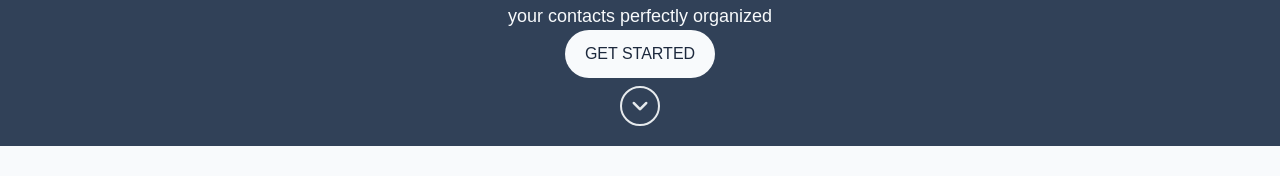
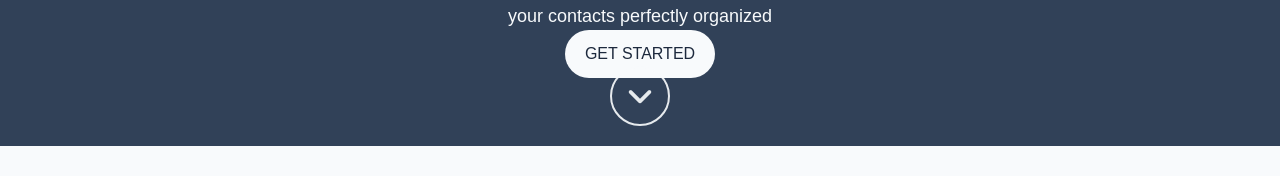
Before and after one commit to 4GeeksAcademy/super-agenda, a React (Vite) app: page / in a window 1280 px wide. Shown: the part 408-584 px from the top of the page. Built offline with nearby package versions, Linux system fonts and the light colour scheme; a web font is replaced by a local one.

Commit message:
cambio en nombre archivos y estilos en banner section

```diff
--- a/src/components/Footer.tsx
+++ b/src/components/Footer.tsx
@@ -29,7 +29,7 @@ export const Footer = () => {
             `
 
             }>
-                <div className={`${ !darkTheme && "border-t-3 border-slate-400"} pt-15 mx-auto max-w-sm sm:max-w-2xl md:max-w-3xl lg:max-w-4xl px-4  grid grid-cols-12 gap-4`}>
+                <div className={`${ !darkTheme && "border-t-1 border-slate-400"} pt-15 mx-auto max-w-sm sm:max-w-2xl md:max-w-3xl lg:max-w-4xl px-4  grid grid-cols-12 gap-4`}>
                     {store?.slug ?
 
                         <>
--- a/src/components/Home/BannerSection.tsx
+++ b/src/components/Home/BannerSection.tsx
@@ -19,10 +19,10 @@ export const BannerSection = () => {
                 </div>
             </div>
             <div className="absolute bottom-2 inset-x-0  flex justify-center">
-                <a href="#benefits-section" className="mb-3 border-2 border-slate-50 text-slate-50 rounded-4xl w-10 h-10 flex items-center
+                <a href="#benefits-section" className="mb-3 border-2 border-slate-50 text-slate-50 rounded-full w-15 h-15 flex items-center
                  justify-center hover:cursor-pointer transform hover:translate-y-3 transition hover:duration-500
                  animate-pulse">
-                <i className="text-xl fa-solid fa-angle-down"></i>
+                <i className="text-3xl fa-solid fa-angle-down"></i>
                 </a>
             </div>
         </div>
--- a/src/components/ModalModels.tsx/ModalDeleteContact.tsx
+++ b/src/components/ModalModels/ModalDeleteContact.tsx
@@ -1,3 +1,4 @@
+import { useNavigate } from "react-router"
 import { useContactReducer } from "../../hooks/useContactReducer"
 import { deleteContact } from "../../services/contactServices"
 import type { ModalModelType } from "./ModalTypes"
@@ -5,7 +6,6 @@ import type { ModalModelType } from "./ModalTypes"
 export const ModalDeleteContact = ({ closeModal }: ModalModelType) => {
 
     const { store, loadAgenda } = useContactReducer()
-
 
     const handleDeleteContact = async () => {
         if (store?.slug && store?.contactToDelete) {
--- a/src/components/ModalModels.tsx/ModalDeleteUser.tsx
+++ b/src/components/ModalModels/ModalDeleteUser.tsx
@@ -20,7 +20,7 @@ export const ModalDeleteUser = ({ closeModal }: ModalModelType) => {
                 loadAgendas()
                 resetSlugAndContacts()
                 closeModal()
-                navigate("/")
+                navigate("/agendas")
             }
 
         }
--- a/src/pages/Contacts.tsx
+++ b/src/pages/Contacts.tsx
@@ -36,7 +36,7 @@ export const Contacts = () => {
                         </h2>
                     </div>
                     <div className=" flex flex-col justify-between p-3 pb-15 rounded-4xl bg-slate-700 shadow-xl shadow-slate-400 ">
-                        <div className="grid grid-cols-12 md:grid-rows-3 gap-x-10 min-h-[750px] p-10 ">
+                        <div className="grid grid-cols-12 md:grid-rows-3 gap-y-15 gap-x-10 min-h-[750px] p-10 ">
                             <div className="col-span-12 lg:col-span-6 lg:block flex items-center justify-center ">
                                 <button onClick={() => openModal({ type: "createContact" })} className="w-68 h-45 hover:cursor-pointer transform hover:scale-110 transition hover:duration-500 hover:bg-slate-300 active:bg-slate-100 bg-slate-200 rounded-2xl">
                                     <i className="fa-solid fa-plus text-5xl text-slate-50"></i>
```
Also changed, not shown: src/components/Modal.tsx (+6 -6 lines), src/components/ModalModels/ModalCreateContact.tsx (renamed from src/components/ModalModels.tsx/ModalCreateContact.tsx), src/components/ModalModels/ModalCreateUser.tsx (renamed from src/components/ModalModels.tsx/ModalCreateUser.tsx), src/components/ModalModels/ModalLoading.tsx (renamed from src/components/ModalModels.tsx/ModalLoading.tsx), src/components/ModalModels/ModalTypes.tsx (renamed from src/components/ModalModels.tsx/ModalTypes.tsx), src/components/ModalModels/ModalUpdateContact.tsx (renamed from src/components/ModalModels.tsx/ModalUpdateContact.tsx).
